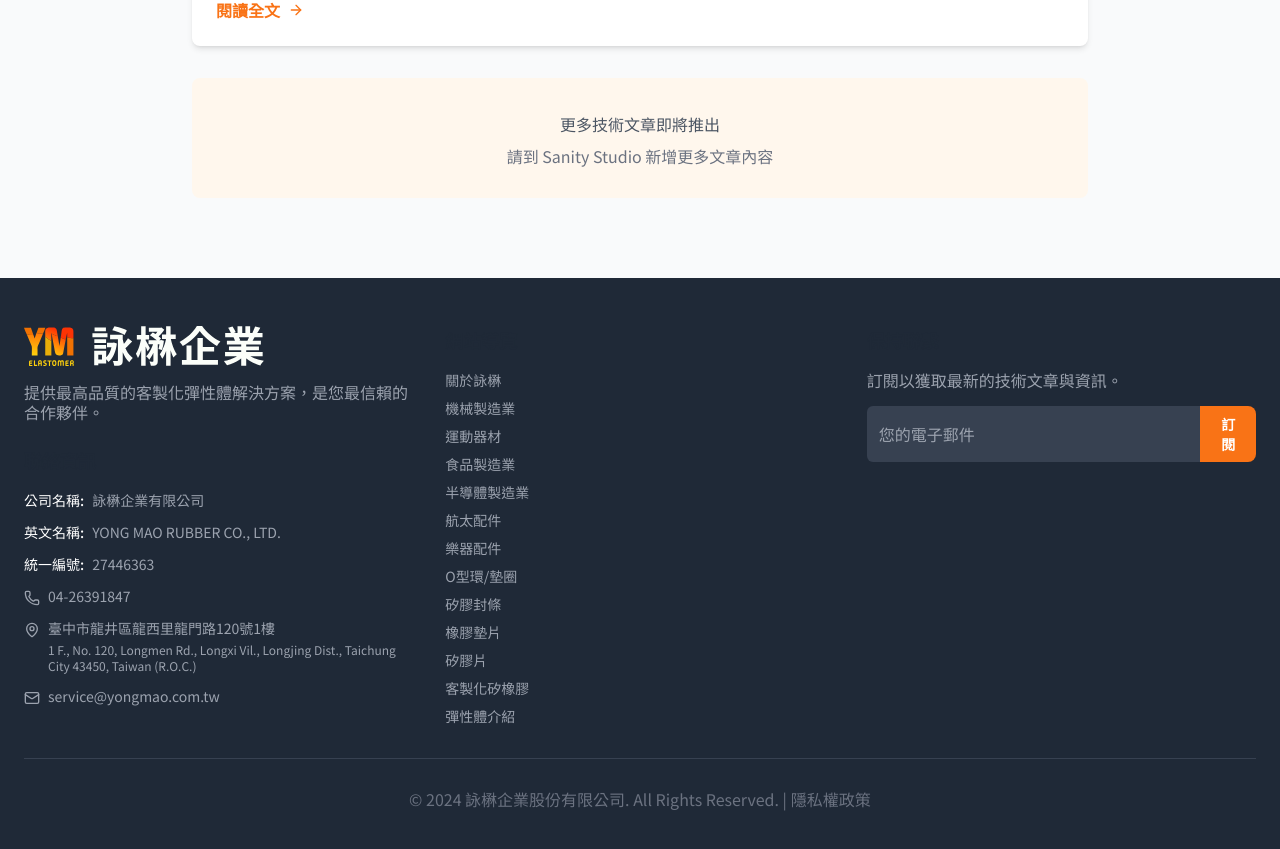
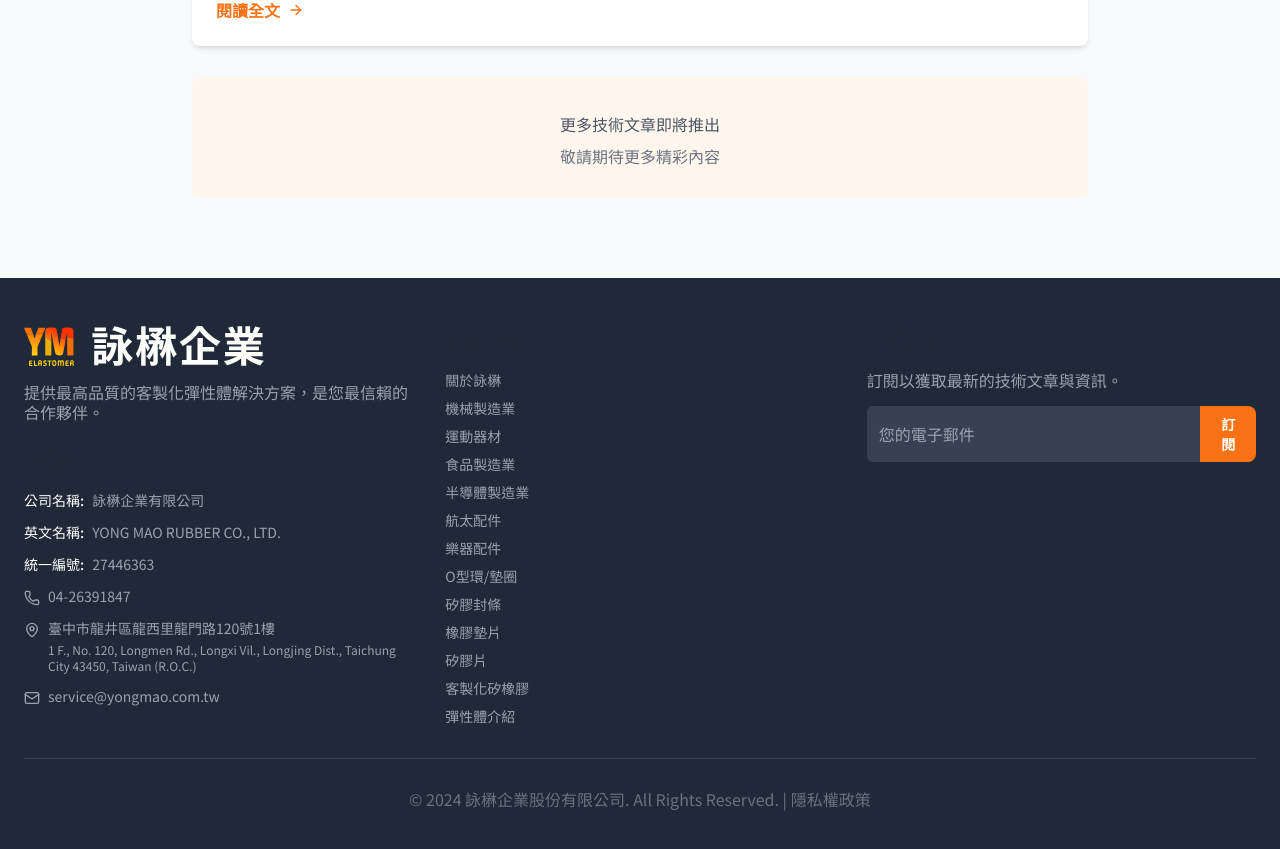
Before and after one commit to zellhuang0503/Yongmao-Elastomer-websit-2, a Next.js app in the folder yongmao-website/: page /elastomer-intro in a window 1280 px wide. Shown: the part 1611-2460 px from the top of the page. Built offline with nearby package versions, Linux system fonts and the light colour scheme.

Commit message:
移除elastomer-intro頁面中最後的Sanity Studio參考文字

```diff
--- a/yongmao-website/app/elastomer-intro/page.tsx
+++ b/yongmao-website/app/elastomer-intro/page.tsx
@@ -208,7 +208,7 @@
 
                   <div className="text-center py-8 mt-8 bg-orange-50 rounded-lg">
                     <p className="text-gray-600 text-lg mb-2">更多技術文章即將推出</p>
-                    <p className="text-gray-500 text-sm">請到 Sanity Studio 新增更多文章內容</p>
+                    <p className="text-gray-500 text-sm">敬請期待更多精彩內容</p>
                   </div>
                 </>
               )}
```
Also changed, not shown: 1 other file (tests, documents, lock files or other folders).
